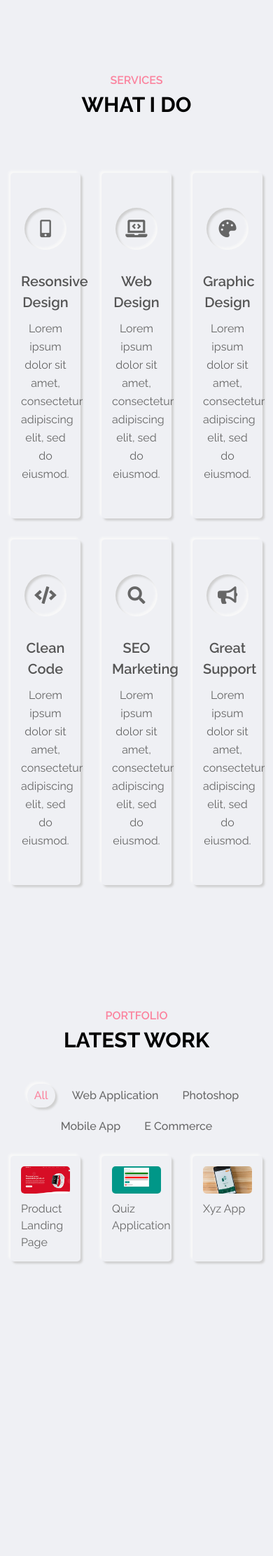
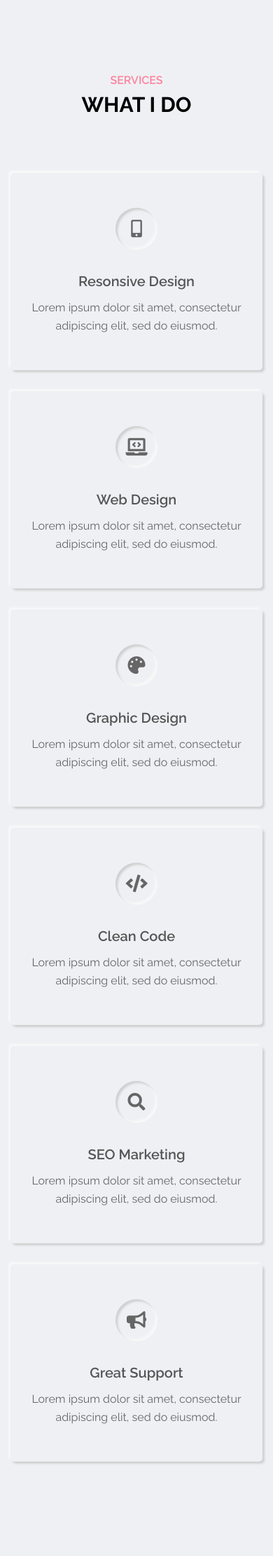
Before and after one commit to MandeepDalavi/mandeepdalavi.github.io, a PHP site: page / in a window 390 px wide. Shown: the part 2842-5066 px from the top of the page at 70% size. Run offline with PHP 8.4, Linux system fonts and the light colour scheme.

Commit message:
Made Service Section Responsive

```diff
--- a/css/responsive.css
+++ b/css/responsive.css
@@ -1,6 +1,13 @@
 
+@media(max-width:999px){
+    .service-section .service-item{
+        flex: 0 0 50%;
+        max-width:50%;
+    }
+}
 
 @media(max-width:777px){
+    /* .service-section .service-item, */
     .about-section .skills .skill-item,
     .about-section .about-info,
     .about-section .about-img,
@@ -63,6 +70,10 @@
 }
 
 @media(max-width:555px){
+    .service-section .service-item{
+        flex: 0 0 100%;
+        max-width:100%;
+    }
     .home-section .home-img .img-box{
         max-width:260px;
     }
```
